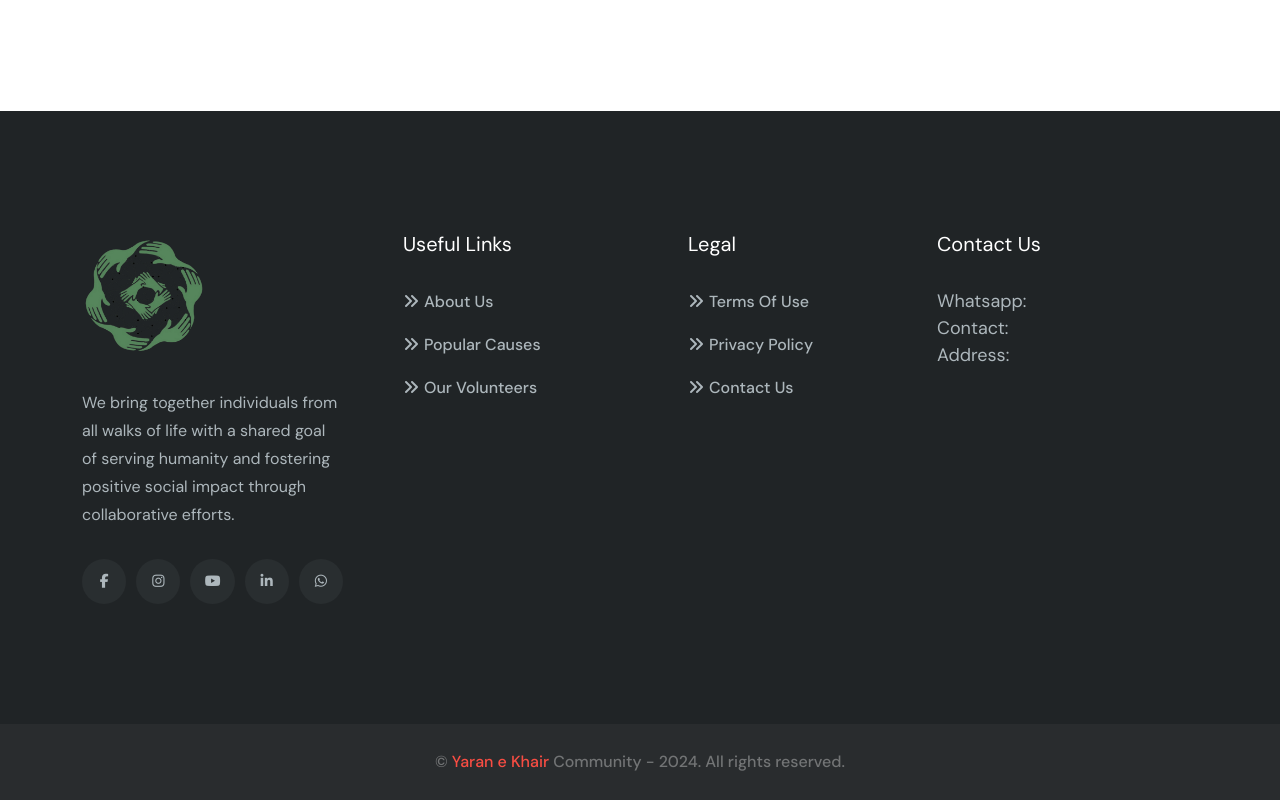
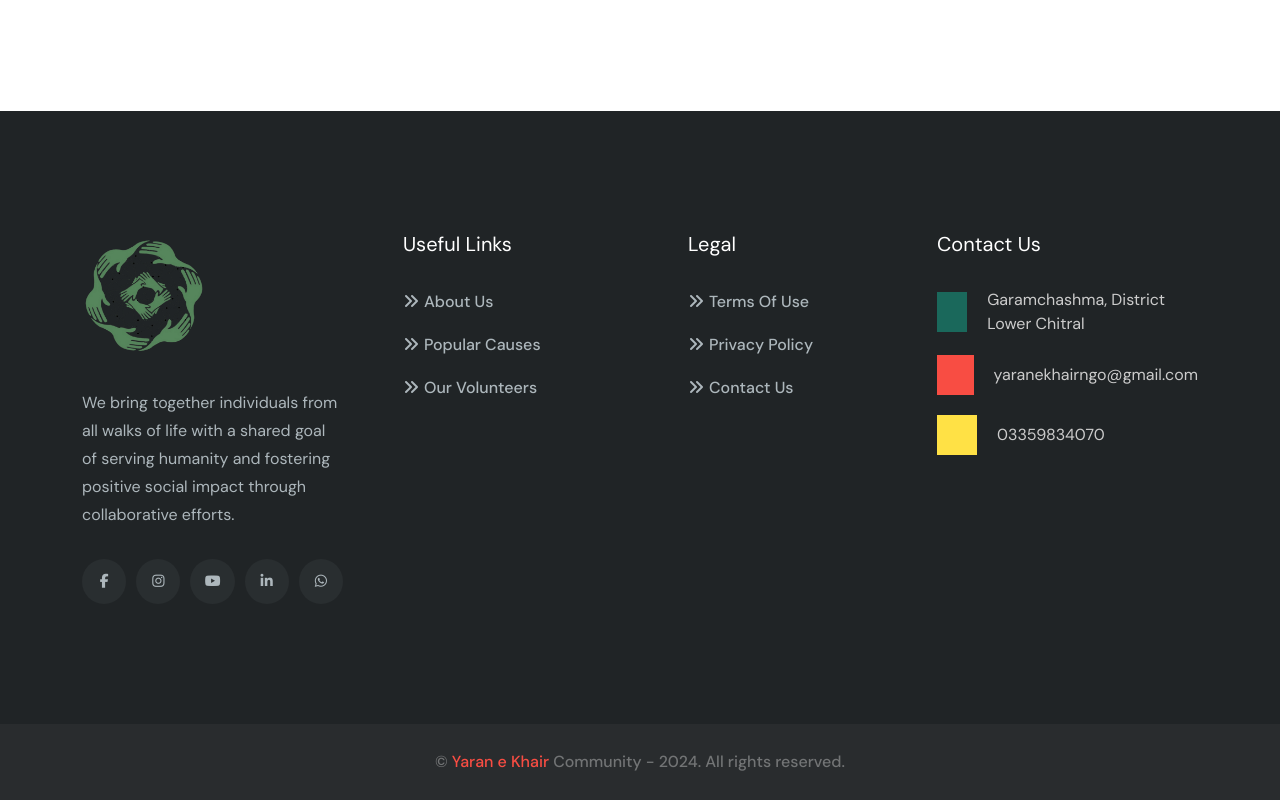
Before and after one commit to engr-shahzad/YEK, a Next.js app: page /faq in a window 1280 px wide. Shown: the part 1920-2720 px from the top of the page. Built offline with nearby package versions, Linux system fonts and the light colour scheme; a web font is replaced by a local one.

Commit message:
changes are done

```diff
--- a/src/components/Volunter.tsx
+++ b/src/components/Volunter.tsx
@@ -57,11 +57,9 @@ const communityLeadsData = [
 { name: "Shehram Ahmad",   role: "President Chitral Wing",     image: "/assets/img/Chitral Wing/President Chitral Wing/shehram Ahmad.png",  linkedin: "https://www.linkedin.com/in/shehram-ahmad-16b317367/" },
 { name: "Muhammad Abdullah Farid",   role: "Vice President Chitral Wing (Lower)",     image: "/assets/img/Chitral Wing/Vice President Chitral Wing (Lower)/Muhammad Abdullah Farid.png",  linkedin: "http://linkedin.com/in/muhammad-abdullah-farid-38a12b2a0" },
 { name: "Aliya Jabeen",   role: "Vice President Chitral Wing (Upper)",     image: "/assets/img/Chitral Wing/Vice President Chitral Wing (Upper)/Aliya Jabeen.png",  linkedin: "#" },
-{ name: "Faiza Batool",   role: "Media Lead",     image: "/assets/img/Media Team/Media Lead/Faiza Batool.png",  linkedin: "https://www.linkedin.com/in/faiza-b-229839263/" },
-{ name: "Syeda Diana Ali Shah",   role: "Media Co Lead",     image: "/assets/img/Media Team/Media co Lead/Diana.png",  linkedin: "#" },
 { name: "Fizza Khan",   role: "Lead Life on Land Project",     image: "/assets/img/Lead Life on Land Project/Fizza Khan.png",  linkedin: "https://pk.linkedin.com/in/fizza-khan-043689246" },
 { name: "Niba Ali",   role: "Co Lead Life on Land Project",     image: "/assets/img/Lead Life on Land Project/Niba Ali.png",  linkedin: "#" },
-{ name: "Kamran Qurban",   role: "Lead Climate Action GB",     image: "/assets/img/Community Leads/Climate Action/climate action lead gb/kamran Qurban.png",  linkedin: "#" },
+{ name: "Kamran Qurban",   role: "Lead Climate Action GB",     image: "/assets/img/Community Leads/Climate Action/climate action lead gb/Kamran Qurban.png",  linkedin: "#" },
 { name: "Saqlain Ahmed",   role: "Lead Climate Action Chitral",     image: "/assets/img/Climate Action/Lead Climate Action lead chitral Project/Saqlain Ahmed.png",  linkedin: "#" },
 { name: "Naghma Hamid",   role: "Co Lead Climate Action Chitral",     image: "/assets/img/Community Leads/Climate Action/Co-lead Climate Action chitral/Naghma Hamid.png",  linkedin: "https://www.linkedin.com/in/naghma-hamid-111madaklasht" },
 { name: "Aleena Yousuf",   role: "Lead Bayan e Yaran",     image: "/assets/img/Chitral Wing/TBD.png",  linkedin: "https://www.linkedin.com/in/aleenayousuf44?utm_source=share&utm_campaign=share_via&utm_content=profile&utm_medium=android_app" },
--- a/src/layout/Footer.tsx
+++ b/src/layout/Footer.tsx
@@ -45,25 +45,37 @@ const Footer1 = () => {
                 <div className="widget-head">
                   <h4 className="text-white">Contact Us</h4>
                 </div>
-                <div className="popularspost-area">
-
-                  <div className="single-post-items">
-                    <div className="post-content">
-                      <h5>
-                        <Link href="/contact">
-                          Whatsapp:
-                        </Link>
-                      </h5>
-                      <h5>
-                      <Link href="/contact">
-                          Contact:
-                        </Link>
-                      </h5>
-                      <h5>
-                      <Link href="/contact">
-                          Address:
-                        </Link>
-                      </h5>
+                <div className="footer-content">
+                  <div className="contact-info-area">
+                    <div className="contact-items">
+                      <div className="icon">
+                        <i className="fal fa-map-marker-alt" />
+                      </div>
+                      <div className="content">
+                        <h6 style={{ color: "#ccc" }}>Garamchashma, District Lower Chitral</h6>
+                      </div>
+                    </div>
+                    <div className="contact-items">
+                      <div className="icon color-2">
+                        <i className="fal fa-envelope" />
+                      </div>
+                      <div className="content">
+                        <h6>
+                          <a href="mailto:yaranekhairngo@gmail.com" className="link" style={{ color: "#ccc" }}>
+                            yaranekhairngo@gmail.com
+                          </a>
+                        </h6>
+                      </div>
+                    </div>
+                    <div className="contact-items">
+                      <div className="icon color-3">
+                        <i className="fal fa-phone" />
+                      </div>
+                      <div className="content">
+                        <h6>
+                          <a href="tel:03359834070" style={{ color: "#ccc" }}>03359834070</a>
+                        </h6>
+                      </div>
                     </div>
                   </div>
                 </div>
@@ -121,8 +133,7 @@ const Footer2 = () => {
                       </div>
                       <div className="content">
                         <h6>
-                          <a href="tel:00012345688">+000 (123) 456 88</a>
-                          <a href="tel:00012345688">+000 (123) 456 88</a>
+                          <a href="tel:03359834070">03359834070</a>
                         </h6>
                       </div>
                     </div>
@@ -132,11 +143,8 @@ const Footer2 = () => {
                       </div>
                       <div className="content">
                         <h6>
-                          <a href="mailto:info@example.com" className="link">
-                            info@example.com
-                          </a>
-                          <a href="mailto:jobs@example.com" className="link">
-                            jobs@example.com
+                          <a href="mailto:yaranekhairngo@gmail.com" className="link">
+                            yaranekhairngo@gmail.com
                           </a>
                         </h6>
                       </div>
@@ -147,8 +155,7 @@ const Footer2 = () => {
                       </div>
                       <div className="content">
                         <h6>
-                          55 Main Street, 2nd block <br />
-                          Malborne, Australia
+                          Garamchashma, District Lower Chitral
                         </h6>
                       </div>
                     </div>
@@ -204,8 +211,7 @@ const Footer3 = () => {
                       </div>
                       <div className="content">
                         <h6>
-                          <a href="tel:00012345688">+000 (123) 456 88</a>
-                          <a href="tel:00012345688">+000 (123) 456 88</a>
+                          <a href="tel:03359834070">03359834070</a>
                         </h6>
                       </div>
                     </div>
@@ -215,11 +221,8 @@ const Footer3 = () => {
                       </div>
                       <div className="content">
                         <h6>
-                          <a href="mailto:info@example.com" className="link">
-                            info@example.com
-                          </a>
-                          <a href="mailto:jobs@example.com" className="link">
-                            jobs@example.com
+                          <a href="mailto:yaranekhairngo@gmail.com" className="link">
+                            yaranekhairngo@gmail.com
                           </a>
                         </h6>
                       </div>
@@ -230,8 +233,7 @@ const Footer3 = () => {
                       </div>
                       <div className="content">
                         <h6>
-                          55 Main Street, 2nd block <br />
-                          Malborne, Australia
+                          Garamchashma, District Lower Chitral
                         </h6>
                       </div>
                     </div>
@@ -327,7 +329,7 @@ const Footer4 = () => {
                     <div className="contact">
                       <h4>Email Address</h4>
                       <p>
-                        <a href="mailto:info@example.com">info@example.com</a>
+                        <a href="mailto:yaranekhairngo@gmail.com">yaranekhairngo@gmail.com</a>
                       </p>
                     </div>
                   </div>
@@ -339,7 +341,7 @@ const Footer4 = () => {
                     <div className="contact">
                       <h4>Phone Number</h4>
                       <p>
-                        <a href="tel:98098709809">980-987-098-09</a>
+                        <a href="tel:03359834070">03359834070</a>
                       </p>
                     </div>
                   </div>
--- a/src/layout/Header.tsx
+++ b/src/layout/Header.tsx
@@ -108,13 +108,13 @@ const Header2 = ({ open }: { open: () => void }) => (
             items={[
               {
                 icon: "fal fa-map-marker-alt",
-                content: "Main Street, Melbourne, Australia",
+                content: "Garamchashma, District Lower Chitral",
               },
               {
                 icon: "far fa-envelope",
                 content: (
-                  <a href="mailto:info@example.com" className="link">
-                    info@example.com
+                  <a href="mailto:yaranekhairngo@gmail.com" className="link">
+                    yaranekhairngo@gmail.com
                   </a>
                 ),
               },
@@ -144,7 +144,7 @@ const Header2 = ({ open }: { open: () => void }) => (
                 <div className="content">
                   <span>Call Us Now</span>
                   <h5>
-                    <a href="tel:+2085550112">+000 (123) 456 88</a>
+                    <a href="tel:03359834070">03359834070</a>
                   </h5>
                 </div>
               </div>
@@ -173,7 +173,7 @@ const Nav = () => (
     <nav id="mobile-menu">
       <ul>
       <li>
-            <Link href="/bayan-e-yaran">Bayan e Yaran</Link>
+            <Link href="/bayan-e-yaran" style={{ textTransform: "none" }}>Bayan e Yaran</Link>
           </li>
         <li>
           <Link href="/about">About Us</Link>
@@ -216,22 +216,17 @@ const MobileMenu = ({ open, close }: { open: boolean; close: () => void }) => (
                   {
                     icon: "fal fa-map-marker-alt",
                     link: "#",
-                    text: "Main Street, Melbourne, Australia",
+                    text: "Garamchashma, District Lower Chitral",
                   },
                   {
                     icon: "fal fa-envelope",
-                    link: "mailto:info@azent.com",
-                    text: "info@example.com",
-                  },
-                  {
-                    icon: "fal fa-clock",
-                    link: "#",
-                    text: "Mod-friday, 09am -05pm",
+                    link: "mailto:yaranekhairngo@gmail.com",
+                    text: "yaranekhairngo@gmail.com",
                   },
                   {
                     icon: "fas fa-phone",
-                    link: "tel:+11002345909",
-                    text: "+11002345909",
+                    link: "tel:03359834070",
+                    text: "03359834070",
                   },
                 ].map((item, i) => (
                   <li key={i} className="d-flex align-items-center">
@@ -288,7 +283,7 @@ const MobileNav = () => (
       <nav className="mean-nav">
         <ul>
         <li>
-            <Link href="/bayan-e-yaran">Bayan e Yaran</Link>
+            <Link href="/bayan-e-yaran" style={{ textTransform: "none" }}>Bayan e Yaran</Link>
           </li>
           <li>
             <Link href="/about">About Us</Link>
```
Also changed, not shown: src/data/causes.json (+5 -5 lines).
